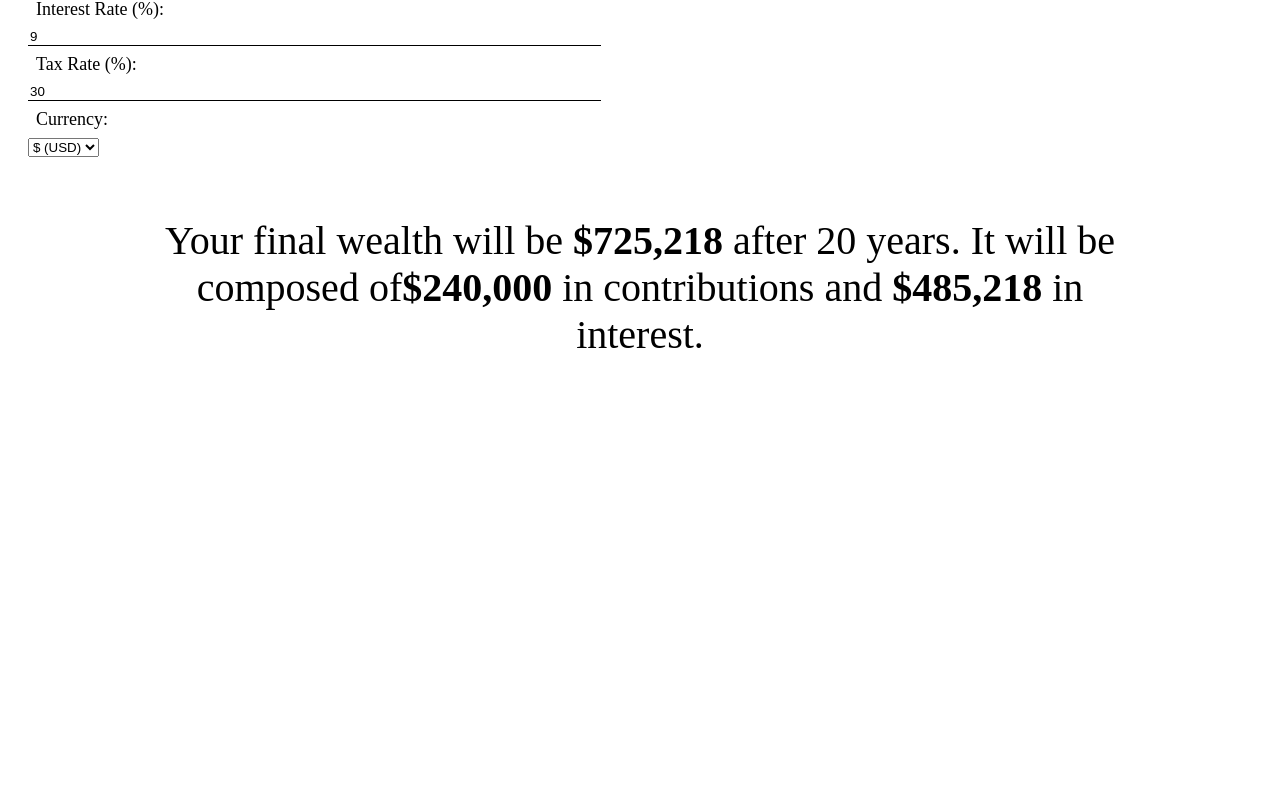
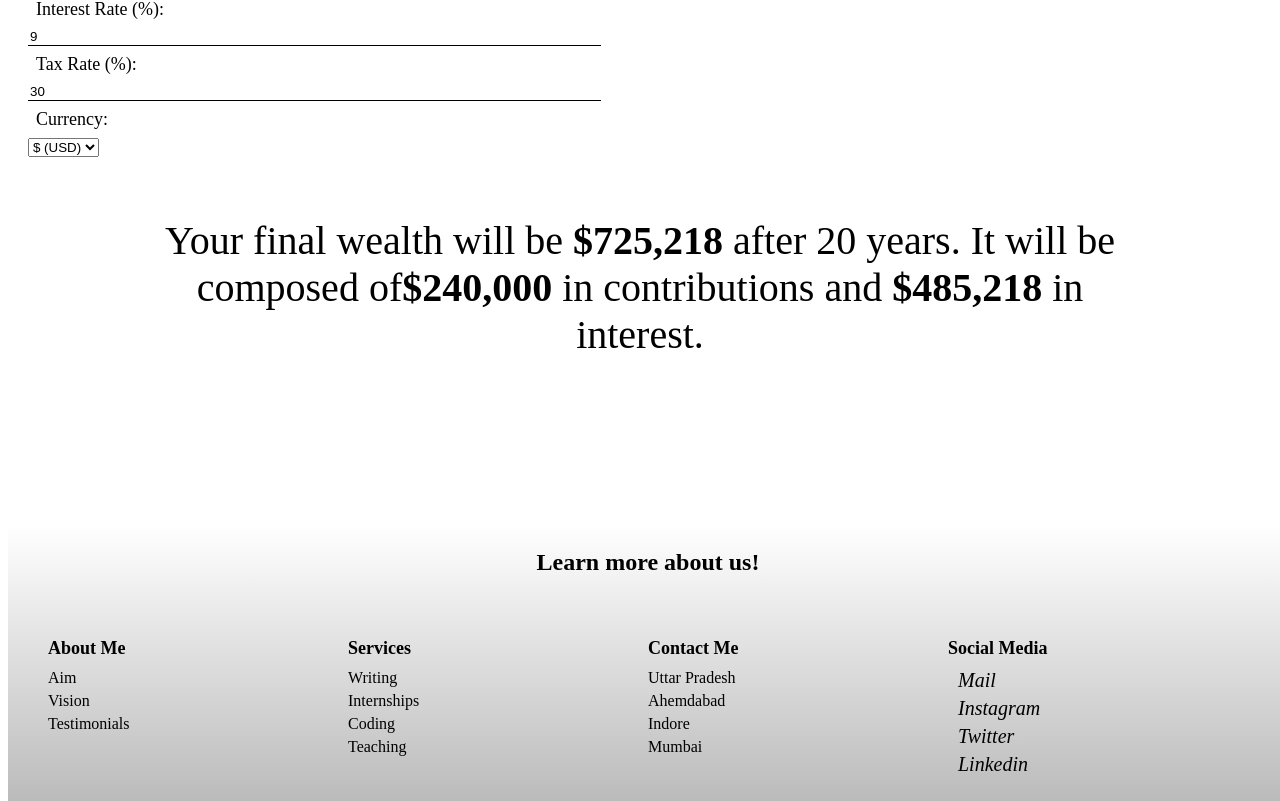
Before and after one commit to marionlouis1/interest-calculator, a Next.js app: page / in a window 1280 px wide. Shown: the part 503-1304 px from the top of the page. Before the commit the page ends 1036 px from the top, so only its background shows below. Built offline with nearby package versions, Linux system fonts and the light colour scheme.

Commit message:
first footer

```diff
--- a/components/footer.js
+++ b/components/footer.js
@@ -1,19 +1,12 @@
 import React from "react";
 
-class Footer extends React.Component {
-  render() {
-    return (
+const Footer = () => {
+  return (
       <div className="box">
-        <h1
-          style={{
-            color: "grey",
-            textAlign: "center",
-            marginTop: "10px",
-            marginBottom: "20px",
-          }}
+        <h3
         >
-          A Computer Science Portal for Geeks!
-        </h1>
+          Learn more about us!
+        </h3>
         <div className="footer-container">
           <div className="row">
             <div className="column">
@@ -85,7 +78,6 @@ class Footer extends React.Component {
         </div>
       </div>
     );
-  }
-}
+  };
 
 export default Footer;
--- a/pages/index.js
+++ b/pages/index.js
@@ -2,6 +2,7 @@ import Head from 'next/head';
 import Script from 'next/script';
 import Calculator from '../components/calculator/calculator';
 import Header from '../components/header';
+import Footer from '../components/footer';
 
 
 export default function Home() {
@@ -25,6 +26,7 @@ export default function Home() {
           <Calculator />
         </div>
       </main>
+      <Footer/>
     </>
   );
 }
--- a/styles/globals.css
+++ b/styles/globals.css
@@ -54,6 +54,61 @@ header {
 
   nav a:hover {
     color: blue; /* Change this color for the hover effect */
+  }
+
+  /* Footer.css */
+  .box {
+
+    background: linear-gradient(to bottom, #ffffff, #bbbbbb);
+    color: #000;
+    width:100%;
+    text-align: center;
+    position: absolute;
+    bottom: 10;
+  }
+
+  h3 {
+    font-size: 24px;
+  }
+
+  .footer-container {
+    display: flex;
+    justify-content: space-around;
+    padding: 20px 0;
+    text-align: left;
+  }
+
+  .row {
+    display: flex;
+    justify-content: space-around;
+    width: 100%;
+    max-width: 1200px;
+  }
+
+  .column {
+    width: 25%;
+  }
+
+  .heading {
+    font-size: 18px;
+    font-weight: bold;
+    margin-bottom: 10px;
+  }
+
+  .footer-link {
+    display: block;
+    text-decoration: none;
+    color: black;
+    margin: 5px 0;
+  }
+
+  .footer-link:hover {
+    color: #ccc;
+  }
+
+  i.fab {
+    font-size: 20px;
+    margin-right: 10px;
   }
 
 
```
